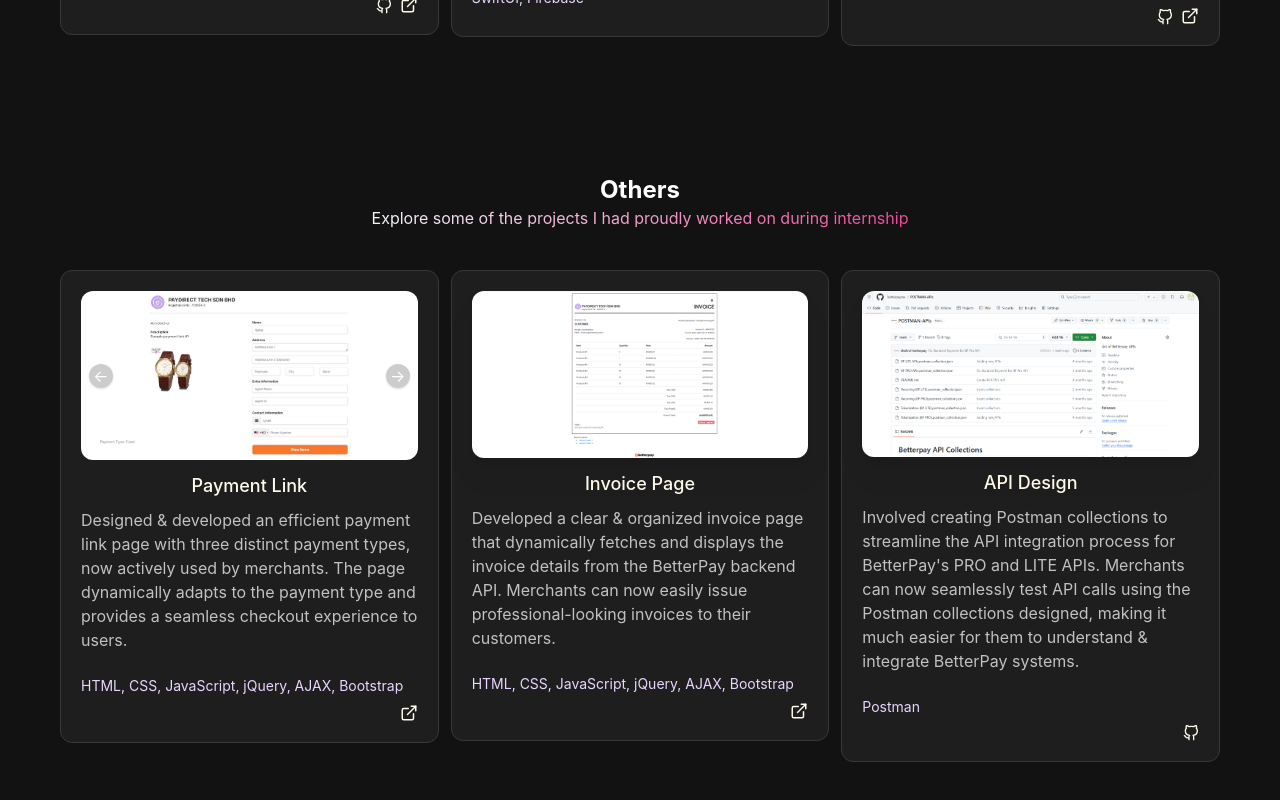
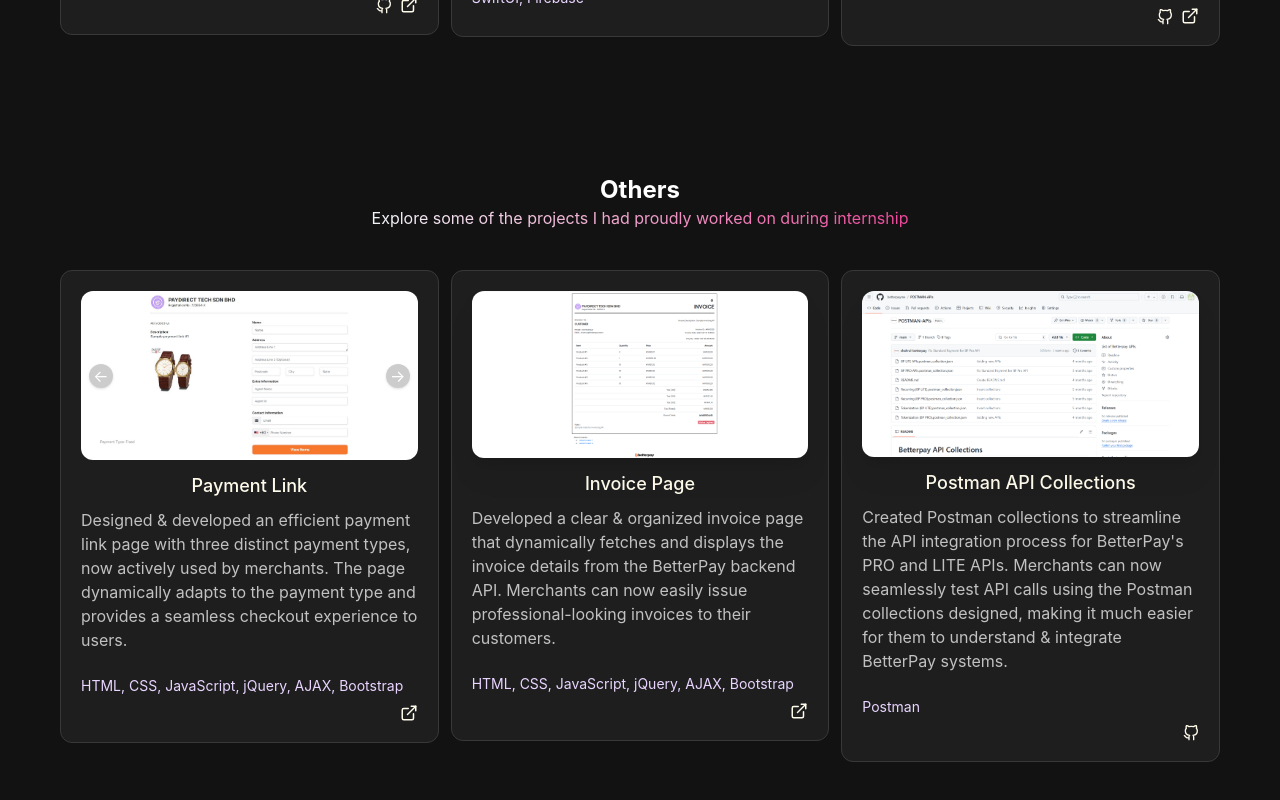
Before and after one commit to amelraihana/portfolio, a Vue app: page /portfolio in a window 1280 px wide. Shown: the part 698-1498 px from the top of the page. Built offline with nearby package versions, Linux system fonts and the light colour scheme.

Commit message:
update portfolio

```diff
--- a/src/views/PortfolioView.vue
+++ b/src/views/PortfolioView.vue
@@ -59,9 +59,9 @@ export default {
         },
         {
           id: 3,
-          name: "API Design",
+          name: "Postman API Collections",
           images: "api-design",
-          description: "Involved creating Postman collections to streamline the API integration process for BetterPay's PRO and LITE APIs. Merchants can now seamlessly test API calls using the Postman collections designed, making it much easier for them to understand & integrate BetterPay systems.",
+          description: "Created Postman collections to streamline the API integration process for BetterPay's PRO and LITE APIs. Merchants can now seamlessly test API calls using the Postman collections designed, making it much easier for them to understand & integrate BetterPay systems.",
           tech: "Postman",
           github: "https://github.com/betterpayme/POSTMAN-APIs/tree/main",
           demo: null,
```
